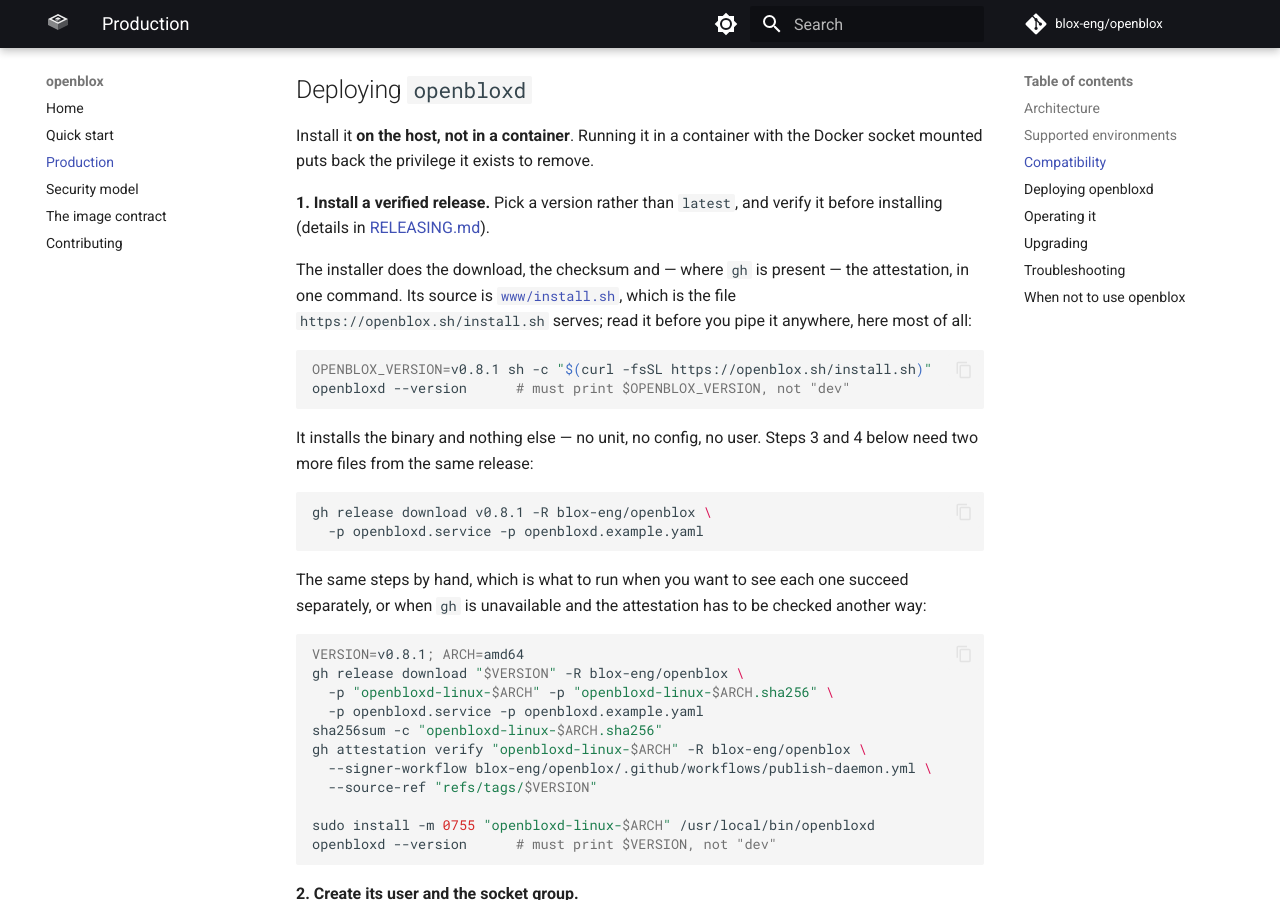
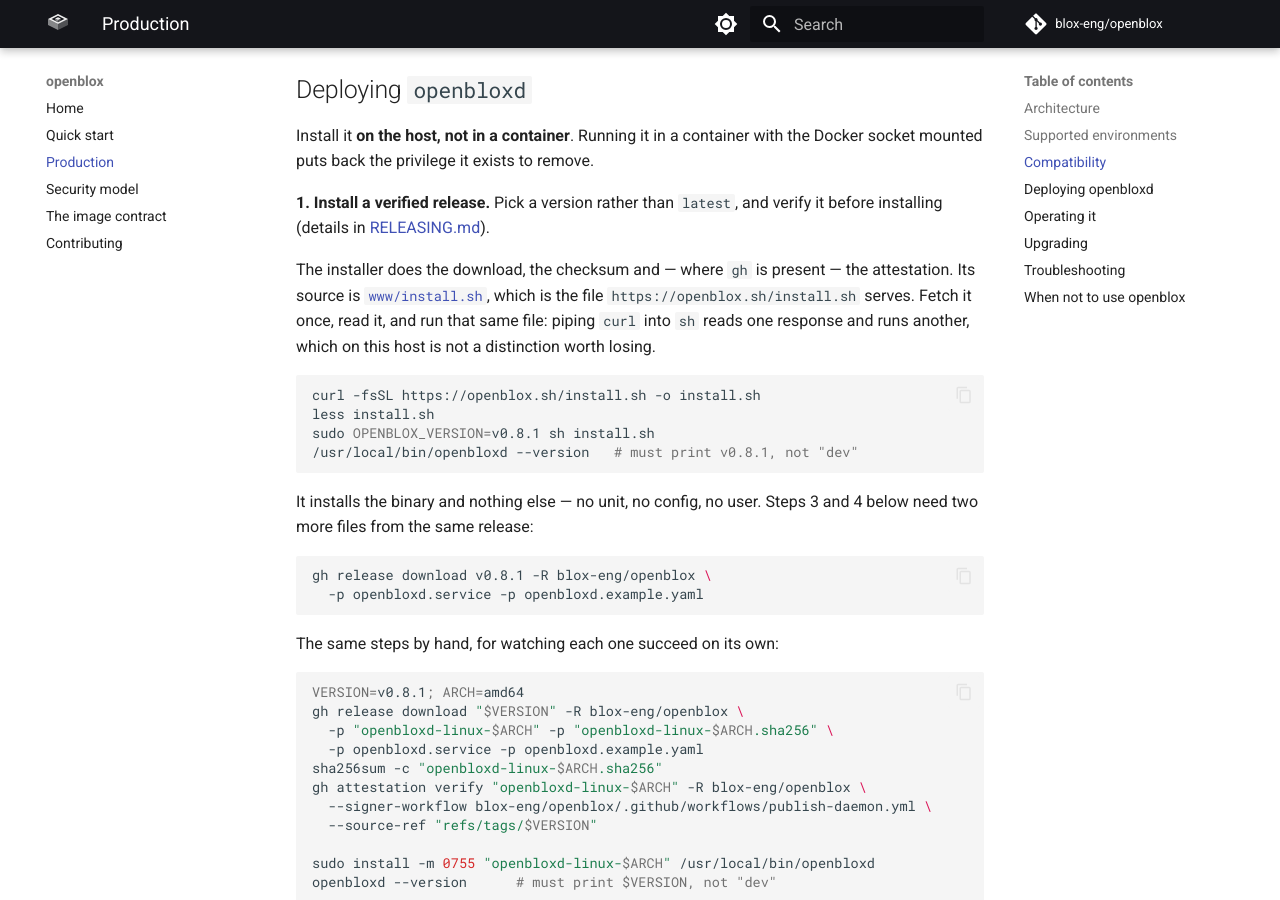
Before and after one commit to blox-eng/openblox, an MkDocs documentation site: the page built from docs/production.md, in a window 1280 px wide and 900 px high, scrolled down 1828 px. Built offline with MkDocs 1.6.1 and Material for MkDocs 9.7.7, drawn with Linux system fonts in a browser that asks for light colours; comment, search, counter and statistics services are not loaded.

Commit message:
docs: fetch the installer once and run it from disk
Review caught that "read it first" followed by a separate curl-into-sh
teaches a time-of-check/time-of-use gap: the bytes inspected in the first
response are not the bytes the second one runs, and OPENBLOX_VERSION pins
the release, not the script. Both examples now write install.sh to disk,
read that file and run that same file.

Also in the production guide: the by-hand sequence was introduced as the
path for hosts without the gh CLI, while itself running gh twice. It is
the path for watching each step succeed separately, and now says so. The
version check runs the installed binary by absolute path, since the
installer falls back to ~/.local/bin when /usr/local/bin is not writable
and only prints a PATH instruction.

Co-Authored-By: Claude Opus 5 (1M context) <noreply@anthropic.com>

````diff
--- a/docs/production.md
+++ b/docs/production.md
@@ -62,14 +62,17 @@ before installing (details in
 [RELEASING.md](https://github.com/blox-eng/openblox/blob/main/RELEASING.md#verifying-a-release)).
 
 The installer does the download, the checksum and — where `gh` is present — the
-attestation, in one command. Its source is
+attestation. Its source is
 [`www/install.sh`](https://github.com/blox-eng/openblox/blob/main/www/install.sh),
-which is the file `https://openblox.sh/install.sh` serves; read it before you pipe
-it anywhere, here most of all:
+which is the file `https://openblox.sh/install.sh` serves. Fetch it once, read
+it, and run that same file: piping `curl` into `sh` reads one response and runs
+another, which on this host is not a distinction worth losing.
 
 ```sh
-OPENBLOX_VERSION=v0.8.1 sh -c "$(curl -fsSL https://openblox.sh/install.sh)"
-openbloxd --version      # must print $OPENBLOX_VERSION, not "dev"
+curl -fsSL https://openblox.sh/install.sh -o install.sh
+less install.sh
+sudo OPENBLOX_VERSION=v0.8.1 sh install.sh
+/usr/local/bin/openbloxd --version   # must print v0.8.1, not "dev"
 ```
 
 It installs the binary and nothing else — no unit, no config, no user. Steps 3
@@ -80,9 +83,7 @@ gh release download v0.8.1 -R blox-eng/openblox \
   -p openbloxd.service -p openbloxd.example.yaml
 ```
 
-The same steps by hand, which is what to run when you want to see each one
-succeed separately, or when `gh` is unavailable and the attestation has to be
-checked another way:
+The same steps by hand, for watching each one succeed on its own:
 
 ```sh
 VERSION=v0.8.1; ARCH=amd64
````
Also changed, not shown: CHANGELOG.md (+4 -1 lines), README.md (+9 -9 lines).
